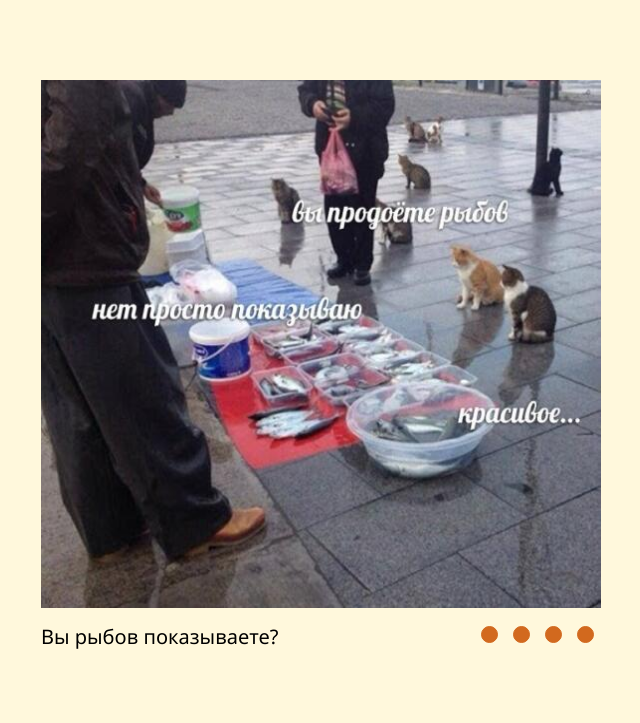
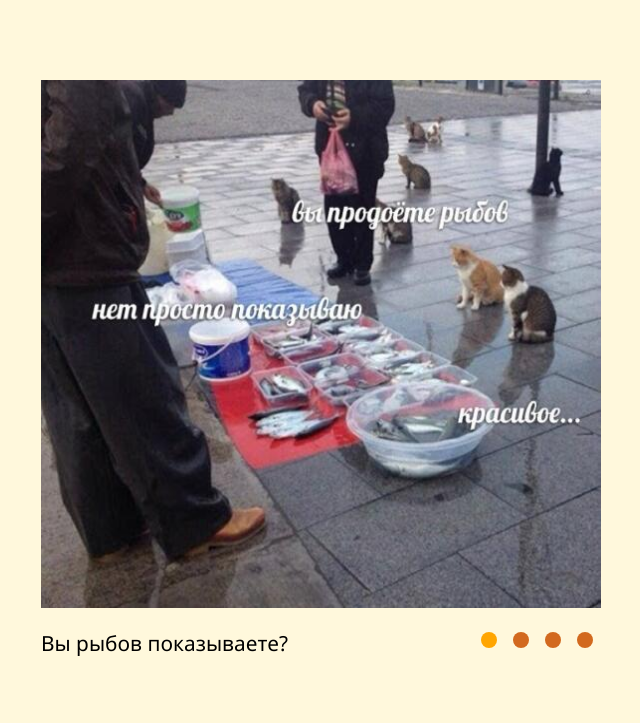
Before and after one commit to HimariMinami/cssMemSlider, a plain HTML site: page cssMemSlider/index.html in a window 1280 px wide. Shown: the whole page, without its empty margins (319-959 px from the left). Drawn offline with Linux system fonts and the light colour scheme.

Commit message:
fix: change value to relative (Tue, May 17, 2022 01:01:30 AM)

```diff
--- a/cssMemSlider/index.html
+++ b/cssMemSlider/index.html
@@ -40,16 +40,16 @@
                     </div>
                 </div>
             <div class="meme-pagination">
-                <label for="radio1" class="pagination">
+                <label for="radio1" class="pagination label1">
                     <span class="pagination-item"></span>
                 </label>
-                <label for="radio2" class="pagination">
+                <label for="radio2" class="pagination label2">
                     <span class="pagination-item"></span>
                 </label>
-                <label for="radio3" class="pagination">
+                <label for="radio3" class="pagination label3">
                     <span class="pagination-item"></span>
                 </label>
-                <label for="radio4" class="pagination">
+                <label for="radio4" class="pagination label4">
                     <span class="pagination-item"></span>
                 </label>
             </div>
--- a/cssMemSlider/style.css
+++ b/cssMemSlider/style.css
@@ -61,8 +61,8 @@ input[type="radio"] {
 
 .meme-description-text {
     width: 20em;
-    padding-top: 15px;
-    font-size: 20px;
+    padding-top: 1em;
+    font-size: 1.3em;
 }
 
 .meme-pagination {
@@ -77,20 +77,20 @@ input[type="radio"] {
     height: 2em;
     transition: 0.5s;
     cursor: pointer;
-    margin-top: 10px;
+    margin-top: 1em;
 }
 
-.pagination span {
-    width: 15px;
-    height:  15px;
+.pagination-item {
+    width: 1em;
+    height:  1em;
     background-color: chocolate;
-    border: chocolate 1px solid;
+    border: chocolate 6% solid;
     border-radius: 100%;
 }
 
-.pagination:hover span {
+.pagination-item:hover {
     background-color: coral;
-    border: coral 1px solid;
+    border: coral 6% solid;
     transition: 0.5s;
 }
 
@@ -133,3 +133,12 @@ input[type="radio"] {
     margin-left: -75em;
     transition: 0.5s;
 }
+
+#radio1:checked ~ .description-and-pagination .meme-pagination .label1 .pagination-item,
+#radio2:checked ~ .description-and-pagination .meme-pagination .label2 .pagination-item,
+#radio3:checked ~ .description-and-pagination .meme-pagination .label3 .pagination-item,
+#radio4:checked ~ .description-and-pagination .meme-pagination .label4 .pagination-item {
+    background-color: orange;
+    border: orange 6% solid;
+    transition: 0.5s;
+}
```
